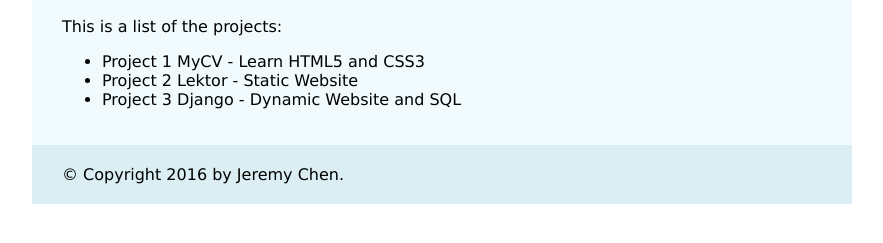
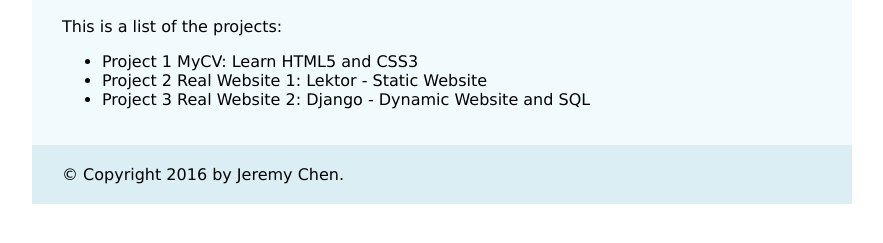
Before and after one commit to jeremy886/y10-web-mycv, a plain HTML site: page projects/index.html in a window 1280 px wide. Shown: the part 229-472 px from the top of the page, without its empty margins (198-1081 px from the left). Drawn offline with Linux system fonts and the light colour scheme.

Commit message:
Synchronized build

```diff
--- a/projects/index.html
+++ b/projects/index.html
@@ -23,9 +23,9 @@
   <h2>Projects</h2>
   <p>This is a list of the projects:</p>
 <ul>
-<li>Project 1 MyCV - Learn HTML5 and CSS3</li>
-<li>Project 2 Lektor - Static Website</li>
-<li>Project 3 Django - Dynamic Website and SQL</li>
+<li>Project 1 MyCV: Learn HTML5 and CSS3</li>
+<li>Project 2 Real Website 1: Lektor - Static Website</li>
+<li>Project 3 Real Website 2: Django - Dynamic Website and SQL</li>
 </ul>
 
 
```
Also changed, not shown: 1 other file.
